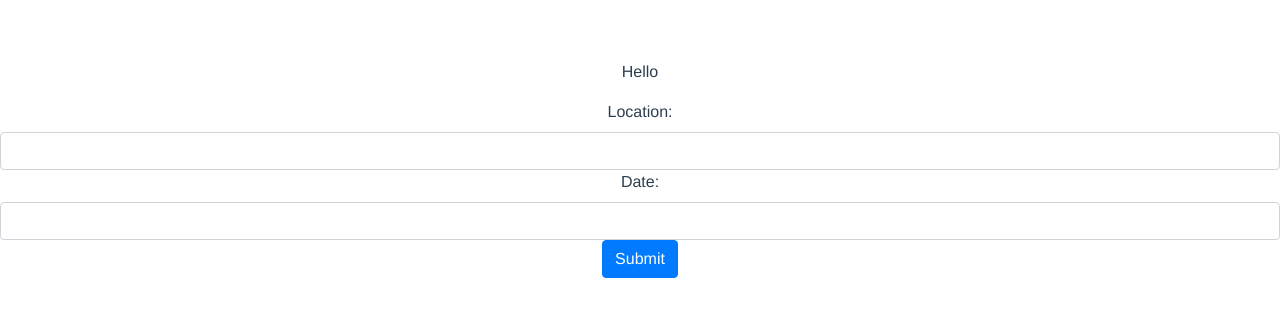
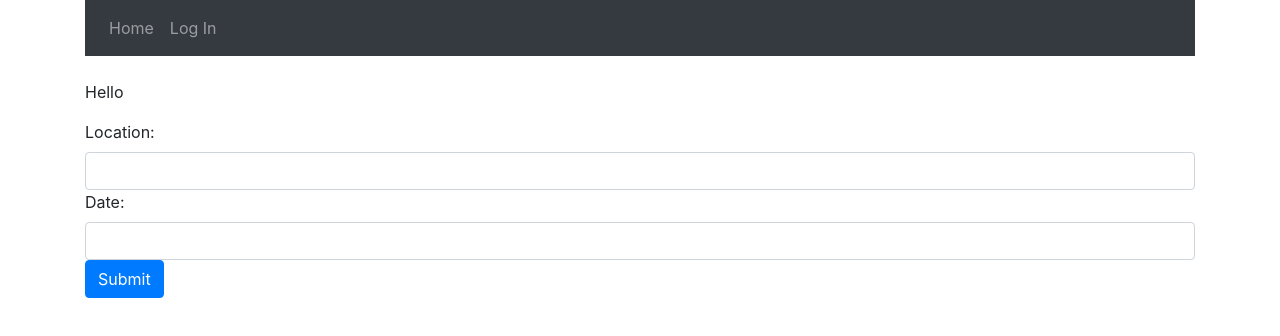
Before and after one commit to JansenMartin/trip-deets, a Vue app: page / in a window 1280 px wide. Shown: the top 336 px of the page. Built offline with nearby package versions, Linux system fonts and the light colour scheme.

Commit message:
Add nav bar

```diff
--- a/src/App.vue
+++ b/src/App.vue
@@ -1,8 +1,18 @@
 <template>
-  <div id="app">
-    <!-- <img alt="Vue logo" src="./assets/logo.png">
-    <HomeComponent /> -->
-    <router-view></router-view>
+<div class="container">
+    <nav class="navbar navbar-expand-sm bg-dark navbar-dark">
+      <ul class="navbar-nav">
+        <li class="nav-item">
+          <router-link to="/" class="nav-link">Home</router-link>
+        </li>
+        <li class="nav-item">
+          <router-link to="" class="nav-link">Log In</router-link>
+        </li>
+      </ul>
+    </nav><br />
+    <transition name="fade">
+      <router-view></router-view>
+    </transition>
   </div>
 </template>
 
```
